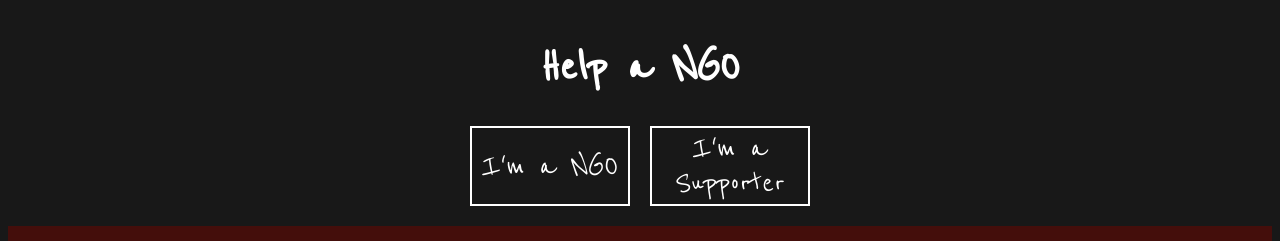
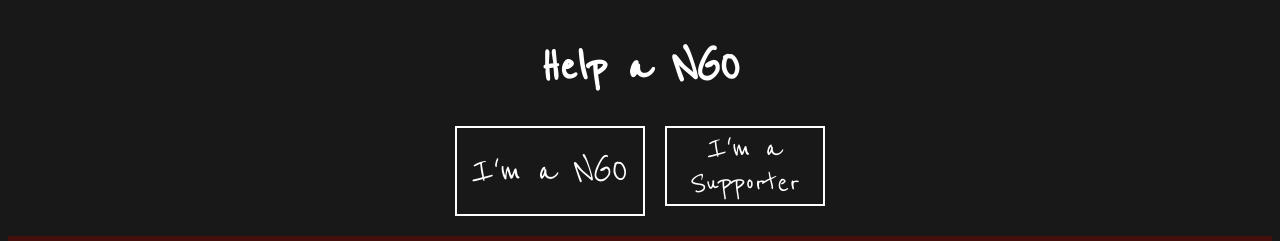
Before and after one commit to hudson-arpini/Help-a-NGO, a React (Create React App) app: page / in a window 1280 px wide. In both pictures the pointer is over the button "I'm a NGO". Shown: the top 241 px of the page. Built offline with nearby package versions, Linux system fonts and the light colour scheme; no server answers.

Commit message:
finally done

```diff
--- a/src/pages/Home/styles.modules.css
+++ b/src/pages/Home/styles.modules.css
@@ -29,6 +29,18 @@ header{
     color: white;
     background-color: #181818;
     border: 2px solid white;
+}
+
+.ngo:hover{
+    font-size: 40px;
+    width: 190px;
+    height: 90px;
+}
+
+.supporter:hover{
+    font-size: 40px;
+    width: 190px;
+    height: 90px;
 }
 
 .dialog{
```
